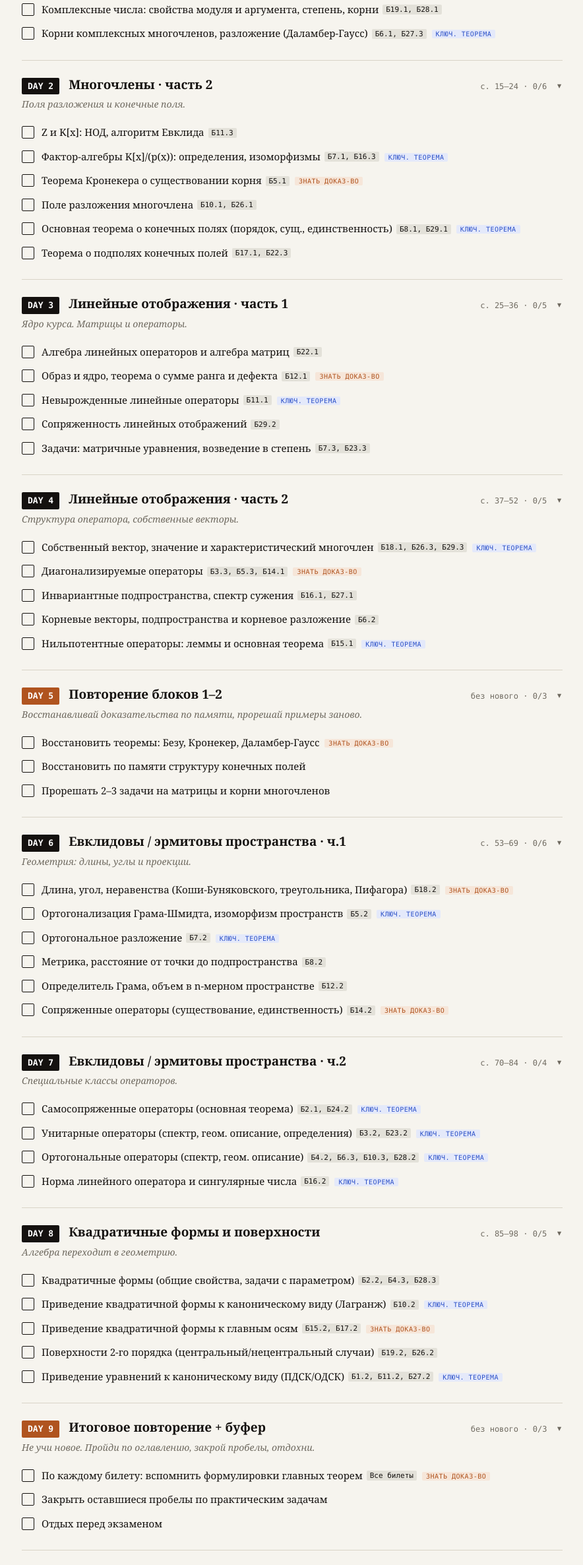
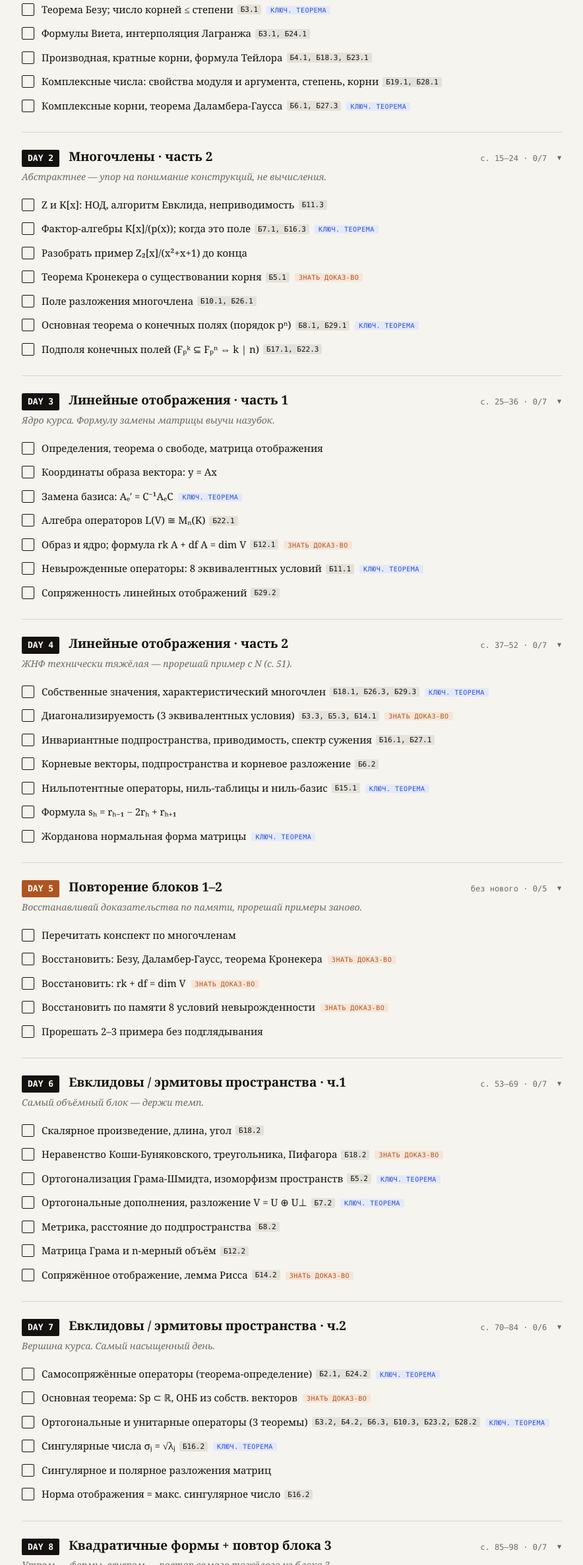
Before and after one commit to mtvxlqq/LinalCheckList, a plain HTML site: page index.html in a window 1280 px wide. Shown: the part 428-2800 px from the top of the page at 66% size, without its empty margins (197-1081 px from the left). Drawn offline with Linux system fonts and the light colour scheme.

Commit message:
Update index.html

```diff
--- a/index.html
+++ b/index.html
@@ -124,82 +124,98 @@
 <script>
 var PLAN = [
   { day: 1, kind: 'study', title: 'Многочлены · часть 1', pages: 'с. 3–14',
-    note: 'Основы многочленов и комплексные числа.',
+    note: 'Много техники — деление и разложение прорешай руками.',
     items: [
-      ['Алгебра многочленов над полем, теорема о делении с остатком', 'key', 'Б1.1, Б2.3, Б14.3'],
-      ['Значения и корни, теорема Безу, формулы Виета, интерполяция Лагранжа', 'key', 'Б3.1, Б24.1'],
-      ['Кратные корни и производная, формула Тейлора', 'proof', 'Б4.1, Б18.3, Б23.1'],
+      ['Алгебра многочленов: K[x], таблица умножения eᵢeⱼ = eᵢ₊ⱼ', null, 'Б1.1, Б2.3, Б14.3'],
+      ['Лемма о степени, целостность K[x], обратимые элементы', 'proof', null],
+      ['Деление с остатком (существование + единственность)', 'key', 'Б1.1'],
+      ['Теорема Безу; число корней ≤ степени', 'key', 'Б3.1'],
+      ['Формулы Виета, интерполяция Лагранжа', null, 'Б3.1, Б24.1'],
+      ['Производная, кратные корни, формула Тейлора', null, 'Б4.1, Б18.3, Б23.1'],
       ['Комплексные числа: свойства модуля и аргумента, степень, корни', null, 'Б19.1, Б28.1'],
-      ['Корни комплексных многочленов, разложение (Даламбер-Гаусс)', 'key', 'Б6.1, Б27.3'],
+      ['Комплексные корни, теорема Даламбера-Гаусса', 'key', 'Б6.1, Б27.3'],
     ]},
   { day: 2, kind: 'study', title: 'Многочлены · часть 2', pages: 'с. 15–24',
-    note: 'Поля разложения и конечные поля.',
+    note: 'Абстрактнее — упор на понимание конструкций, не вычисления.',
     items: [
-      ['Z и K[x]: НОД, алгоритм Евклида', null, 'Б11.3'],
-      ['Фактор-алгебры K[x]/(p(x)): определения, изоморфизмы', 'key', 'Б7.1, Б16.3'],
+      ['Z и K[x]: НОД, алгоритм Евклида, неприводимость', null, 'Б11.3'],
+      ['Фактор-алгебры K[x]/(p(x)); когда это поле', 'key', 'Б7.1, Б16.3'],
+      ['Разобрать пример Z₂[x]/(x²+x+1) до конца', null, null],
       ['Теорема Кронекера о существовании корня', 'proof', 'Б5.1'],
       ['Поле разложения многочлена', null, 'Б10.1, Б26.1'],
-      ['Основная теорема о конечных полях (порядок, сущ., единственность)', 'key', 'Б8.1, Б29.1'],
-      ['Теорема о подполях конечных полей', null, 'Б17.1, Б22.3'],
+      ['Основная теорема о конечных полях (порядок pⁿ)', 'key', 'Б8.1, Б29.1'],
+      ['Подполя конечных полей (Fₚᵏ ⊆ Fₚⁿ ⇔ k | n)', null, 'Б17.1, Б22.3'],
     ]},
   { day: 3, kind: 'study', title: 'Линейные отображения · часть 1', pages: 'с. 25–36',
-    note: 'Ядро курса. Матрицы и операторы.',
+    note: 'Ядро курса. Формулу замены матрицы выучи назубок.',
     items: [
-      ['Алгебра линейных операторов и алгебра матриц', null, 'Б22.1'],
-      ['Образ и ядро, теорема о сумме ранга и дефекта', 'proof', 'Б12.1'],
-      ['Невырожденные линейные операторы', 'key', 'Б11.1'],
+      ['Определения, теорема о свободе, матрица отображения', null, null],
+      ['Координаты образа вектора: y = Ax', null, null],
+      ['Замена базиса: Aₑ′ = C⁻¹AₑC', 'key', null],
+      ['Алгебра операторов L(V) ≅ Mₙ(K)', null, 'Б22.1'],
+      ['Образ и ядро; формула rk A + df A = dim V', 'proof', 'Б12.1'],
+      ['Невырожденные операторы: 8 эквивалентных условий', 'key', 'Б11.1'],
       ['Сопряженность линейных отображений', null, 'Б29.2'],
-      ['Задачи: матричные уравнения, возведение в степень', null, 'Б7.3, Б23.3'],
     ]},
   { day: 4, kind: 'study', title: 'Линейные отображения · часть 2', pages: 'с. 37–52',
-    note: 'Структура оператора, собственные векторы.',
+    note: 'ЖНФ технически тяжёлая — прорешай пример с N (с. 51).',
     items: [
-      ['Собственный вектор, значение и характеристический многочлен', 'key', 'Б18.1, Б26.3, Б29.3'],
-      ['Диагонализируемые операторы', 'proof', 'Б3.3, Б5.3, Б14.1'],
-      ['Инвариантные подпространства, спектр сужения', null, 'Б16.1, Б27.1'],
+      ['Собственные значения, характеристический многочлен', 'key', 'Б18.1, Б26.3, Б29.3'],
+      ['Диагонализируемость (3 эквивалентных условия)', 'proof', 'Б3.3, Б5.3, Б14.1'],
+      ['Инвариантные подпространства, приводимость, спектр сужения', null, 'Б16.1, Б27.1'],
       ['Корневые векторы, подпространства и корневое разложение', null, 'Б6.2'],
-      ['Нильпотентные операторы: леммы и основная теорема', 'key', 'Б15.1'],
+      ['Нильпотентные операторы, ниль-таблицы и ниль-базис', 'key', 'Б15.1'],
+      ['Формула sₕ = rₕ₋₁ − 2rₕ + rₕ₊₁', null, null],
+      ['Жорданова нормальная форма матрицы', 'key', null],
     ]},
   { day: 5, kind: 'review', title: 'Повторение блоков 1–2', pages: 'без нового',
     note: 'Восстанавливай доказательства по памяти, прорешай примеры заново.',
     items: [
-      ['Восстановить теоремы: Безу, Кронекер, Даламбер-Гаусс', 'proof', ''],
-      ['Восстановить по памяти структуру конечных полей', null, ''],
-      ['Прорешать 2–3 задачи на матрицы и корни многочленов', null, ''],
+      ['Перечитать конспект по многочленам', null, null],
+      ['Восстановить: Безу, Даламбер-Гаусс, теорема Кронекера', 'proof', null],
+      ['Восстановить: rk + df = dim V', 'proof', null],
+      ['Восстановить по памяти 8 условий невырожденности', 'proof', null],
+      ['Прорешать 2–3 примера без подглядывания', null, null],
     ]},
   { day: 6, kind: 'study', title: 'Евклидовы / эрмитовы пространства · ч.1', pages: 'с. 53–69',
-    note: 'Геометрия: длины, углы и проекции.',
+    note: 'Самый объёмный блок — держи темп.',
     items: [
-      ['Длина, угол, неравенства (Коши-Буняковского, треугольника, Пифагора)', 'proof', 'Б18.2'],
+      ['Скалярное произведение, длина, угол', null, 'Б18.2'],
+      ['Неравенство Коши-Буняковского, треугольника, Пифагора', 'proof', 'Б18.2'],
       ['Ортогонализация Грама-Шмидта, изоморфизм пространств', 'key', 'Б5.2'],
-      ['Ортогональное разложение', 'key', 'Б7.2'],
-      ['Метрика, расстояние от точки до подпространства', null, 'Б8.2'],
-      ['Определитель Грама, объем в n-мерном пространстве', null, 'Б12.2'],
-      ['Сопряженные операторы (существование, единственность)', 'proof', 'Б14.2'],
+      ['Ортогональные дополнения, разложение V = U ⊕ U⊥', 'key', 'Б7.2'],
+      ['Метрика, расстояние до подпространства', null, 'Б8.2'],
+      ['Матрица Грама и n-мерный объём', null, 'Б12.2'],
+      ['Сопряжённое отображение, лемма Рисса', 'proof', 'Б14.2'],
     ]},
   { day: 7, kind: 'study', title: 'Евклидовы / эрмитовы пространства · ч.2', pages: 'с. 70–84',
-    note: 'Специальные классы операторов.',
+    note: 'Вершина курса. Самый насыщенный день.',
     items: [
-      ['Самосопряженные операторы (основная теорема)', 'key', 'Б2.1, Б24.2'],
-      ['Унитарные операторы (спектр, геом. описание, определения)', 'key', 'Б3.2, Б23.2'],
-      ['Ортогональные операторы (спектр, геом. описание)', 'key', 'Б4.2, Б6.3, Б10.3, Б28.2'],
-      ['Норма линейного оператора и сингулярные числа', 'key', 'Б16.2'],
+      ['Самосопряжённые операторы (теорема-определение)', 'key', 'Б2.1, Б24.2'],
+      ['Основная теорема: Sp ⊂ ℝ, ОНБ из собств. векторов', 'proof', null],
+      ['Ортогональные и унитарные операторы (3 теоремы)', 'key', 'Б3.2, Б4.2, Б6.3, Б10.3, Б23.2, Б28.2'],
+      ['Сингулярные числа σⱼ = √λⱼ', 'key', 'Б16.2'],
+      ['Сингулярное и полярное разложения матриц', null, null],
+      ['Норма отображения = макс. сингулярное число', null, 'Б16.2'],
     ]},
-  { day: 8, kind: 'study', title: 'Квадратичные формы и поверхности', pages: 'с. 85–98',
-    note: 'Алгебра переходит в геометрию.',
+  { day: 8, kind: 'study', title: 'Квадратичные формы + повтор блока 3', pages: 'с. 85–98',
+    note: 'Утром — формы, вечером — повтор самого тяжёлого из блока 3.',
     items: [
-      ['Квадратичные формы (общие свойства, задачи с параметром)', null, 'Б2.2, Б4.3, Б28.3'],
-      ['Приведение квадратичной формы к каноническому виду (Лагранж)', 'key', 'Б10.2'],
-      ['Приведение квадратичной формы к главным осям', 'proof', 'Б15.2, Б17.2'],
-      ['Поверхности 2-го порядка (центральный/нецентральный случаи)', null, 'Б19.2, Б26.2'],
-      ['Приведение уравнений к каноническому виду (ПДСК/ОДСК)', 'key', 'Б1.2, Б11.2, Б27.2'],
+      ['Формы и матрицы, поляризация, задачи с параметром', null, 'Б2.2, Б4.3, Б28.3'],
+      ['Канонизация по Лагранжу', 'key', 'Б10.2'],
+      ['Приведение к главным осям', null, 'Б15.2, Б17.2'],
+      ['Закон инерции, тип и сигнатура формы', 'proof', null],
+      ['Критерий Сильвестра, теорема Якоби', 'key', null],
+      ['Поверхности 2-го порядка (центральный/нецентральный случаи)', null, 'Б1.2, Б11.2, Б19.2, Б26.2, Б27.2'],
+      ['Вечер: повтор самосопряжённых/ортогональных операторов', null, null],
     ]},
   { day: 9, kind: 'review', title: 'Итоговое повторение + буфер', pages: 'без нового',
     note: 'Не учи новое. Пройди по оглавлению, закрой пробелы, отдохни.',
     items: [
-      ['По каждому билету: вспомнить формулировки главных теорем', 'proof', 'Все билеты'],
-      ['Закрыть оставшиеся пробелы по практическим задачам', null, ''],
-      ['Отдых перед экзаменом', null, ''],
+      ['По каждому пункту оглавления: главная теорема + идея', 'proof', null],
+      ['Закрыть оставшиеся пробелы', null, null],
+      ['Лёгкий прогон формул на отдельном листе', null, null],
+      ['Отдых перед экзаменом', null, null],
     ]},
 ];
 
@@ -281,7 +297,7 @@ function render() {
       var li = document.createElement('li');
       li.className = 'item' + (checked[key] ? ' checked' : '');
 
-      var ticketTag = it[2] ? '<span class="t-ref">' + it[2] + '</span>' : '';
+      var ticketTag = (it[2] && it[2] !== '') ? '<span class="t-ref">' + it[2] + '</span>' : '';
 
       li.innerHTML = '<span class="box"></span><span class="item-text">' + it[0] + ticketTag + tagHtml(it[1]) + '</span>';
       li.onclick = function() { checked[key] = !checked[key]; render(); };
```
